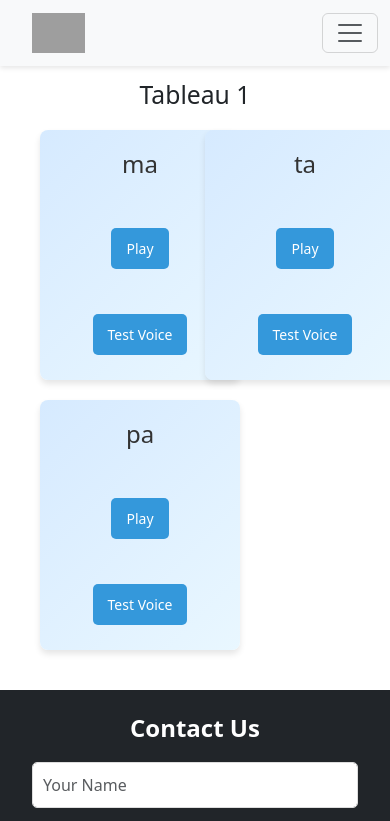
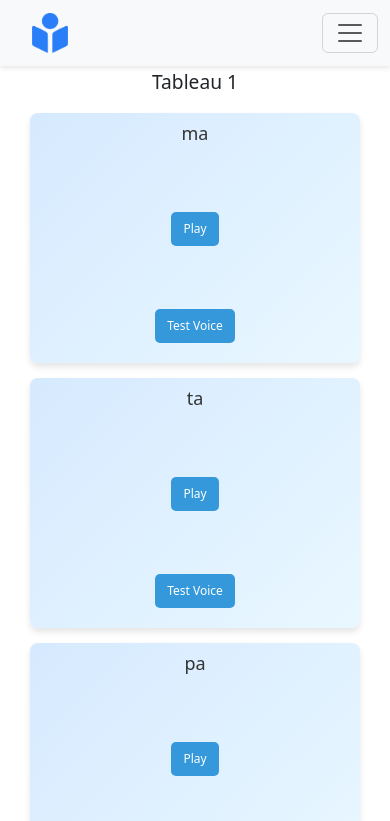
Before and after one commit to benlaguroun/french-learning-app, a React (Create React App) app: page /tableau/1 in a window 390 px wide. Shown: the top 821 px of the page. Built offline with nearby package versions, Linux system fonts and the light colour scheme; grey boxes are pictures that could not be loaded.

Commit message:
justifay content

```diff
--- a/src/components/SyllabicTableau.css
+++ b/src/components/SyllabicTableau.css
@@ -1,15 +1,28 @@
+/* Base Styles */
 .syllabic-tableau {
   text-align: center;
   padding: 20px;
+  margin: 0 auto;
+  max-width: 800px; /* Constrain width for larger screens */
 }
 
+.syllabic-tableau h2 {
+  font-size: 1.8rem;
+  margin-bottom: 20px;
+}
+
+/* Grid Layout */
 .syllable-grid {
   display: grid;
-  grid-template-columns: repeat(auto-fit, minmax(120px, 1fr));
+  grid-template-columns: repeat(
+    auto-fit,
+    minmax(100px, 1fr)
+  ); /* Adjust grid for responsive layout */
   gap: 20px;
   margin-top: 20px;
 }
 
+/* Syllable Card */
 .syllable-card {
   background: linear-gradient(135deg, #d6eaff, #e9f7ff);
   border-radius: 8px;
@@ -25,19 +38,20 @@
 }
 
 .syllable-card h3 {
-  font-size: 24px;
-  margin-bottom: 10px;
+  font-size: 28px; /* Increase font size for the word */
+  margin-bottom: 15px;
 }
 
+/* Buttons */
 .audio-button,
 .voice-test-button {
-  margin: 5px 0;
-  padding: 10px 15px;
+  margin: 10px 0;
+  padding: 12px 18px;
   border: none;
   border-radius: 5px;
   background-color: #3498db;
   color: white;
-  font-size: 14px;
+  font-size: 16px;
   cursor: pointer;
   transition: background-color 0.3s;
 }
@@ -46,3 +60,68 @@
 .voice-test-button:hover {
   background-color: #1d6fa5;
 }
+
+/* Feedback */
+.feedback p {
+  font-size: 18px; /* Slightly larger for visibility */
+  margin-top: 20px;
+}
+
+/* Responsive Adjustments */
+@media (max-width: 768px) {
+  .syllabic-tableau {
+    padding: 15px;
+  }
+
+  .syllabic-tableau h2 {
+    font-size: 1.5rem;
+  }
+
+  .syllable-card {
+    padding: 15px;
+  }
+
+  .syllable-card h3 {
+    font-size: 22px; /* Adjust font size for mobile */
+  }
+
+  .audio-button,
+  .voice-test-button {
+    font-size: 14px;
+    padding: 10px 15px;
+  }
+}
+
+@media (max-width: 480px) {
+  .syllabic-tableau {
+    padding: 10px;
+  }
+
+  .syllabic-tableau h2 {
+    font-size: 1.2rem;
+  }
+
+  .syllable-card {
+    padding: 10px;
+  }
+
+  .syllable-card h3 {
+    font-size: 18px; /* Make the word smaller on very small screens */
+  }
+
+  .audio-button,
+  .voice-test-button {
+    font-size: 12px;
+    padding: 8px 12px;
+  }
+
+  /* Adjusting grid for smaller screens (one column) */
+  .syllable-grid {
+    display: block; /* Use block layout to stack items in a single column */
+  }
+
+  .syllable-card {
+    width: 100%; /* Ensure cards take up full width */
+    margin-bottom: 15px; /* Add space between cards */
+  }
+}
--- a/src/components/TableauSelector.css
+++ b/src/components/TableauSelector.css
@@ -1,13 +1,23 @@
+/* Base Styles */
 .tableau-selector {
   text-align: center;
   padding: 20px;
+  margin: 0 auto;
+  max-width: 600px; /* Constrain width for larger screens */
+}
+
+.tableau-selector h2 {
+  font-size: 1.8rem;
+  margin-bottom: 20px;
 }
 
 .table-list {
   list-style-type: none;
   padding: 0;
+  margin: 0;
 }
 
+/* Table Button */
 .table-button {
   margin: 10px 0;
   padding: 10px 15px;
@@ -18,8 +28,37 @@
   font-size: 16px;
   cursor: pointer;
   transition: background-color 0.3s;
+  width: 100%; /* Full-width on smaller screens */
+  max-width: 300px; /* Constrain width for larger screens */
 }
 
 .table-button:hover {
   background-color: #1d6fa5;
 }
+
+/* Responsive Design */
+@media (max-width: 768px) {
+  .tableau-selector {
+    padding: 15px;
+  }
+
+  .tableau-selector h2 {
+    font-size: 1.5rem;
+  }
+
+  .table-button {
+    font-size: 14px;
+    padding: 10px 12px;
+  }
+}
+
+@media (max-width: 480px) {
+  .tableau-selector h2 {
+    font-size: 1.2rem;
+  }
+
+  .table-button {
+    font-size: 12px;
+    padding: 8px 10px;
+  }
+}
```
Also changed, not shown: public/images/logo.png (added).
